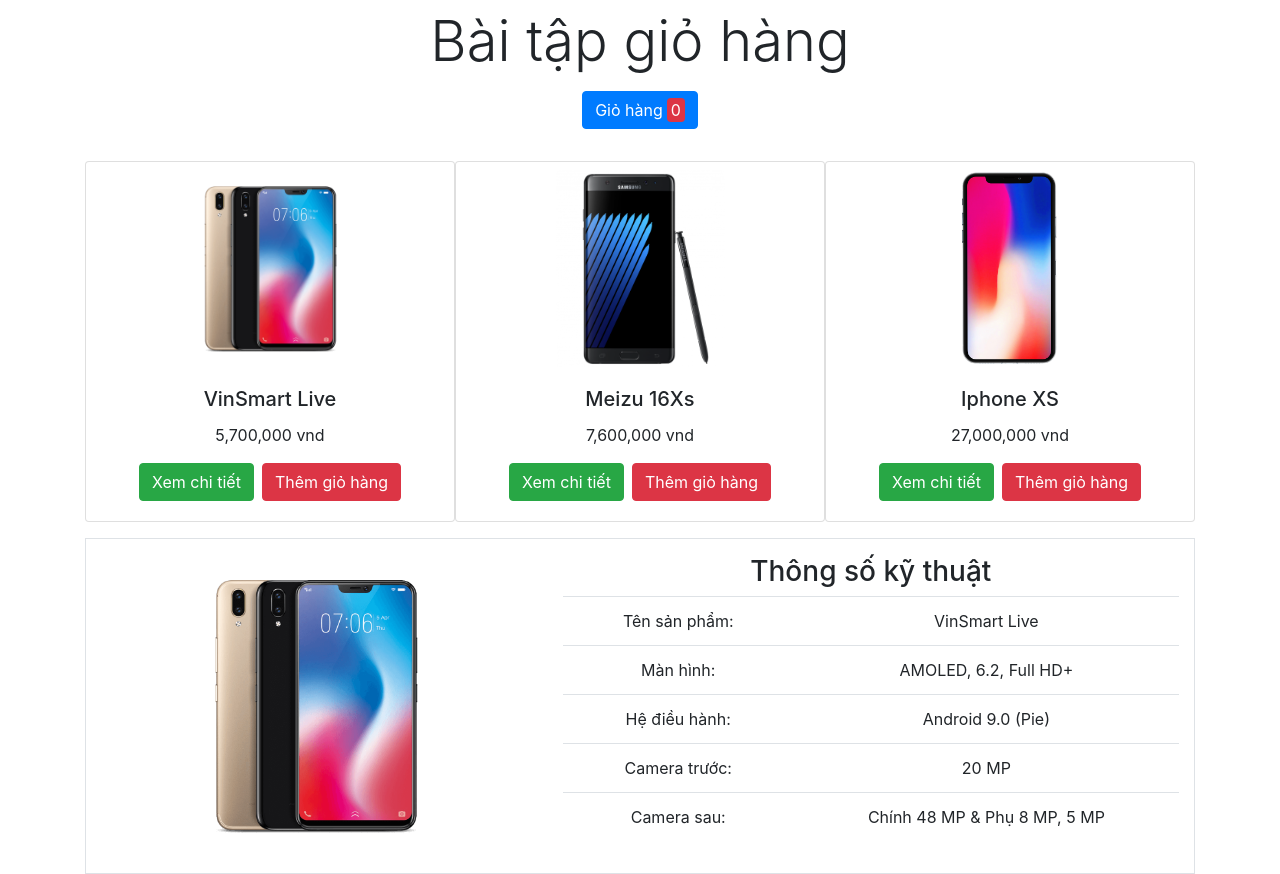
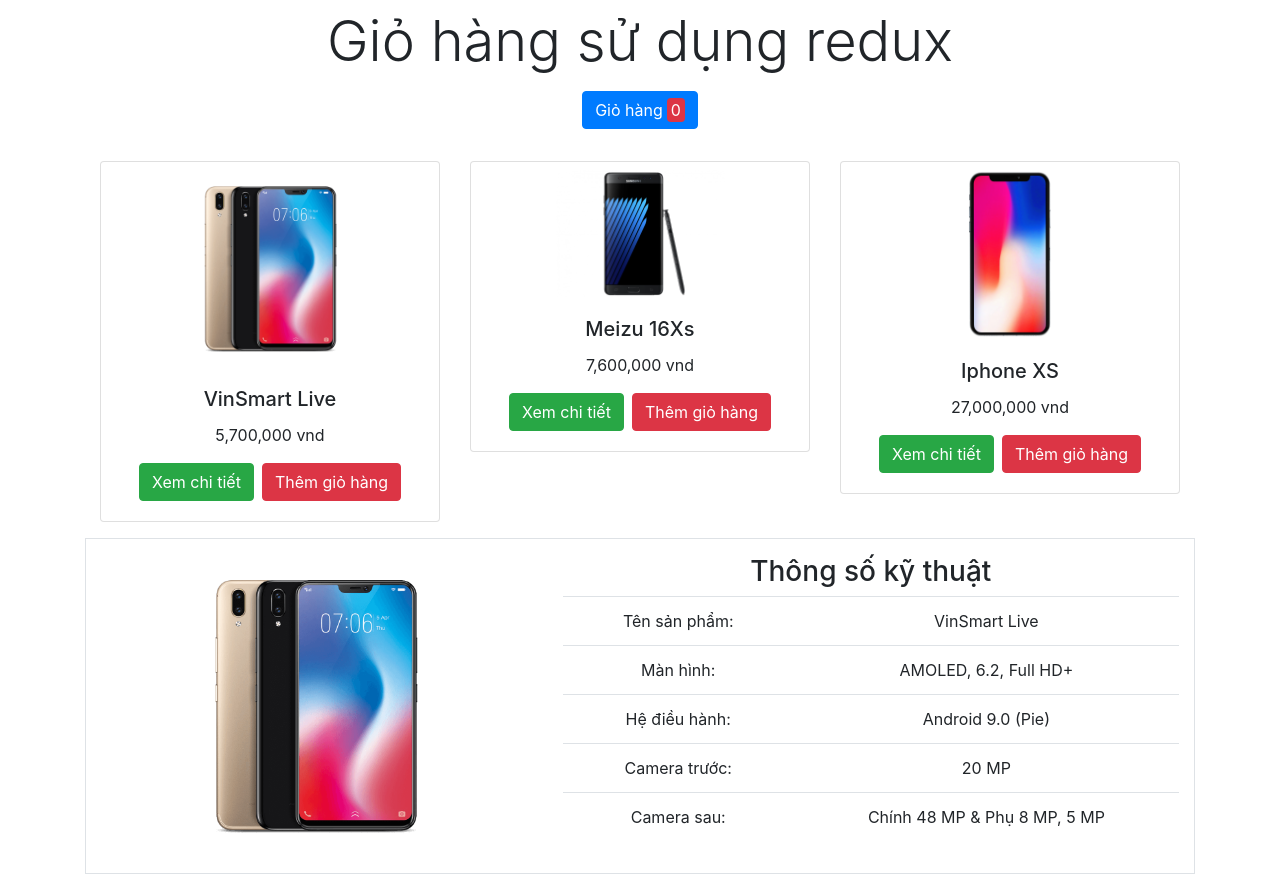
Before and after one commit to quynhcfc/BasicPhonesCart, a React (Create React App) app: page / in a window 1280 px wide. Built offline with nearby package versions, Linux system fonts and the light colour scheme.

Commit message:
update redux

```diff
--- a/src/BaiTapGioHang/BaiTapGioHang.js
+++ b/src/BaiTapGioHang/BaiTapGioHang.js
@@ -31,7 +31,7 @@
   render() {
     return (
       <div>
-        <div className="display-4 my-2">Bài tập giỏ hàng</div>
+        <div className="display-4 my-2">Giỏ hàng sử dụng redux</div>
         <ModalGioHang handleThayDoiSoLuong={this.handleThayDoiSoLuong} />
         <DanhSachSanPham />
         <ChiTietSanPham />
--- a/src/BaiTapGioHang/DanhSachSanPham.js
+++ b/src/BaiTapGioHang/DanhSachSanPham.js
@@ -18,9 +18,7 @@
   render() {
     return (
       <div className="container">
-        <div className="d-flex justify-content-between flex-wrap">
-          {this.renderDanhSachSanPham()}
-        </div>
+        <div className="row mx-0">{this.renderDanhSachSanPham()}</div>
       </div>
     );
   }
--- a/src/BaiTapGioHang/ItemSanPham.js
+++ b/src/BaiTapGioHang/ItemSanPham.js
@@ -6,7 +6,8 @@
   render() {
     let { hinhAnh, giaBan, tenSP } = this.props.item;
     return (
-      <div className="card col-4 pt-2 my-3">
+      <div className="col-4">
+        <div className="card pt-2 my-3">
           <img
             className="card-img-top mx-auto"
             src={hinhAnh}
@@ -34,6 +35,7 @@
             </button>
           </div>
         </div>
+      </div>
     );
   }
 }
```
Lines whose indentation alone changed are shown as unchanged.
